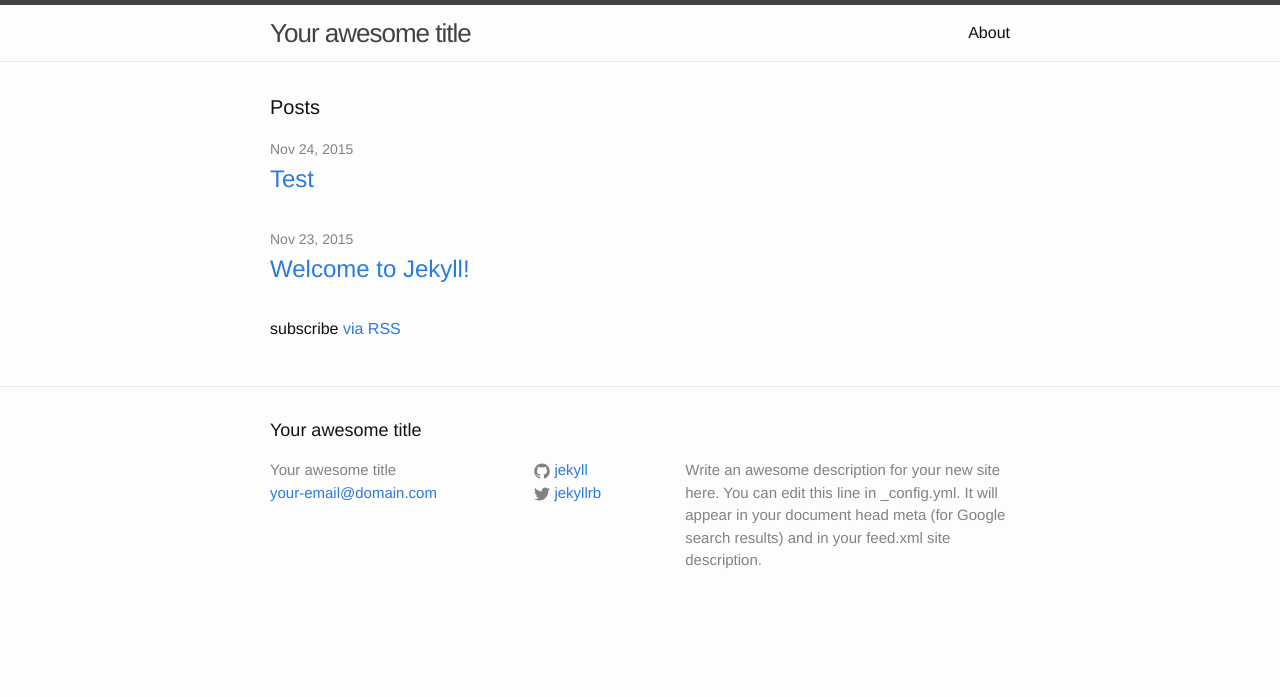
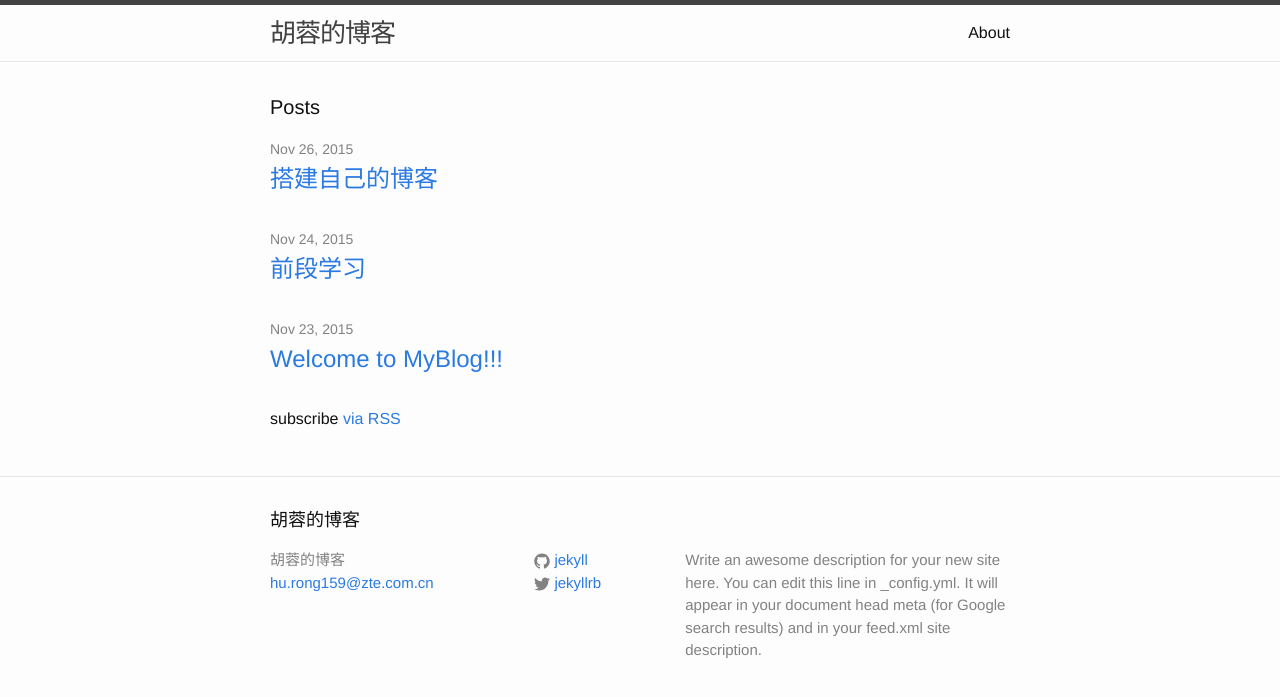
Before and after one commit to likengkeng/likengkeng.github.io, a Jekyll site: the page built from index.html, in a window 1280 px wide. Shown: the top 697 px of the page. Built offline with Jekyll 4.4.1, drawn with Linux system fonts in a browser that asks for light colours.

Commit message:
delete files

```diff
--- a/_config.yml
+++ b/_config.yml
@@ -6,8 +6,8 @@
 # 'jekyll serve'. If you change this file, please restart the server process.
 
 # Site settings
-title: Your awesome title
-email: your-email@domain.com
+title: 胡蓉的博客
+email: hu.rong159@zte.com.cn
 description: > # this means to ignore newlines until "baseurl:"
   Write an awesome description for your new site here. You can edit this
   line in _config.yml. It will appear in your document head meta (for
--- /dev/null
+++ b/_posts/2015-11-24-EnvironmentalInstallation.md
@@ -0,0 +1,4 @@
+---
+layout: post
+title:  "前段学习"
+---
--- /dev/null
+++ b/_posts/2015-11-26-jekyllSetup.md
@@ -0,0 +1,5 @@
+---
+layout: post
+title:  "搭建自己的博客"
+---
+学会使用Git和GitHub
```
Also changed, not shown: _posts/2015-11-23-welcome-to-blog.markdown (added, +25 -0 lines), _posts/2015-11-23-welcome-to-jekyll.markdown (deleted, +0 -25 lines), _posts/2015-11-24-test.md (deleted, +0 -1 lines).
